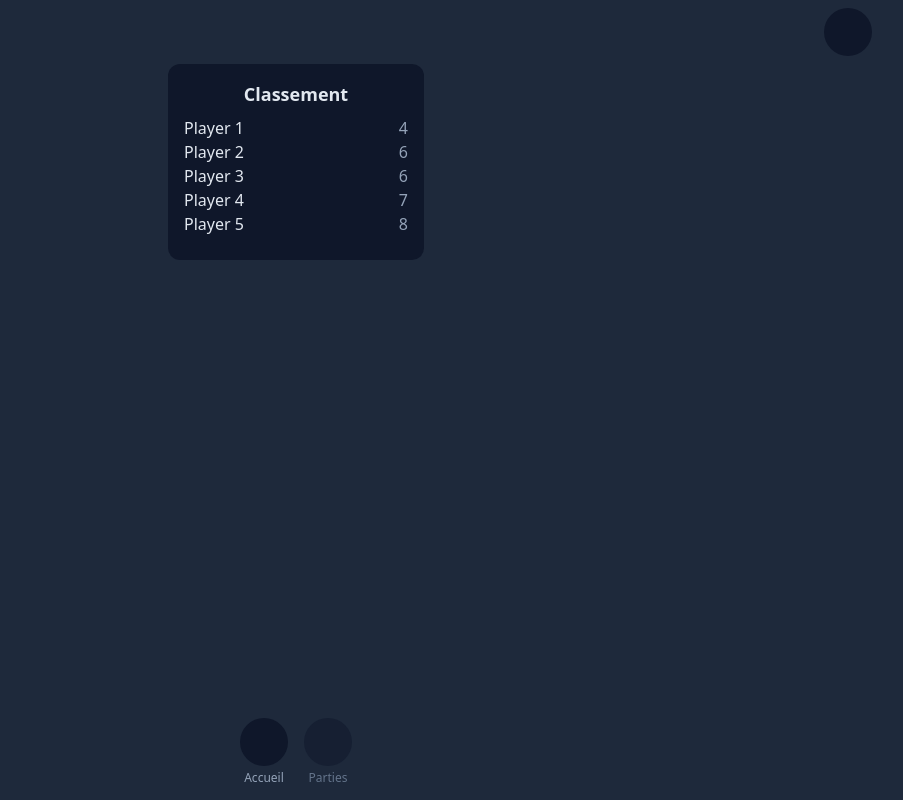
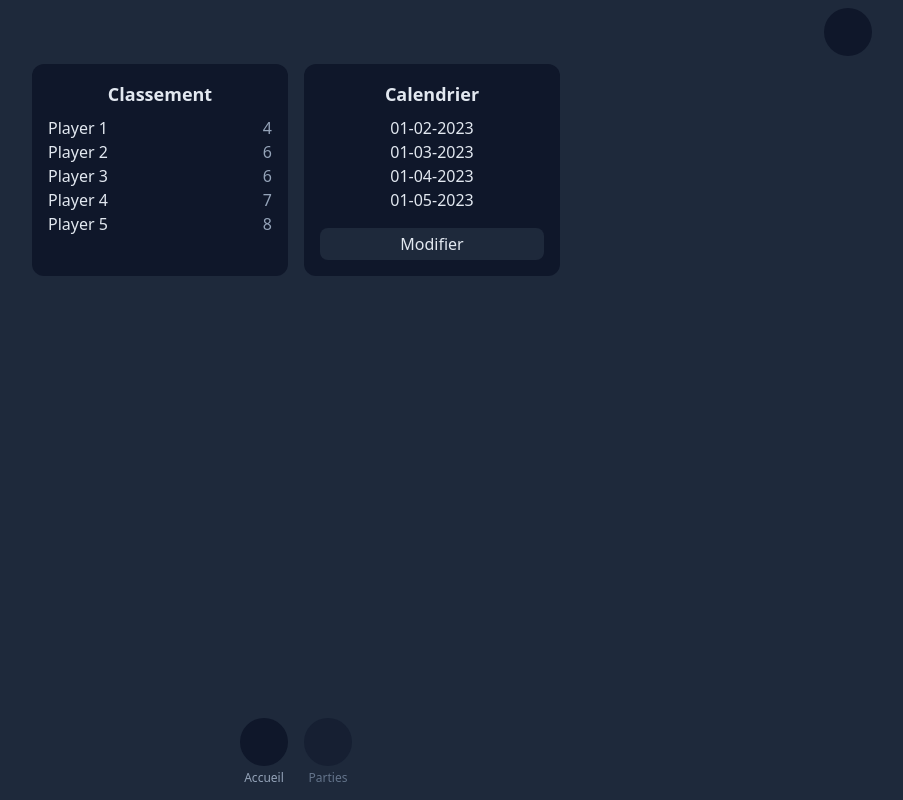
Before and after one commit to VincentBriand44/tarot-fullstack, a SvelteKit app: page / in a window 1280 px wide. Shown: the whole page, without its empty margins (344-1247 px from the left). Built offline with nearby package versions, Linux system fonts and the light colour scheme; some icons are missing.

Commit message:
:sparkles: calendar in home page
Closes #4

```diff
--- a/src/lib/components/PlayerRanking.svelte
+++ /dev/null
@@ -1,14 +0,0 @@
-<script lang="ts">
-	import type { Player } from '$types/app';
-
-	export let players: Player[];
-</script>
-
-<section class="flex flex-col items-center w-64 p-4 pb-6 rounded-xl bg-slate-900">
-	<h2 class="mb-2 text-lg font-bold">Classement</h2>
-	<ul class="w-full">
-		{#each players as { name, score }}
-			<li class="flex justify-between">{name}<span class="text-slate-400">{score}</span></li>
-		{/each}
-	</ul>
-</section>
--- /dev/null
+++ b/src/lib/components/home/Calendar.svelte
@@ -0,0 +1,15 @@
+<script lang="ts">
+	import type { Calendar } from '$types/app';
+
+	export let calendar: Calendar[];
+</script>
+
+<section class="flex flex-col items-center justify-between w-64 p-4 rounded-xl bg-slate-900">
+	<h2 class="mb-2 text-lg font-bold">Calendrier</h2>
+	<ul>
+		{#each calendar as { date }}
+			<li class="flex justify-between">{date}</li>
+		{/each}
+	</ul>
+	<a href="/calendar" class="w-full px-2 py-1 mt-4 text-center rounded-lg bg-slate-800">Modifier</a>
+</section>
--- a/src/lib/types/app.d.ts
+++ b/src/lib/types/app.d.ts
@@ -9,3 +9,7 @@ export interface Player {
 	name: string;
 	score: number;
 }
+
+export interface Calendar {
+	date: string;
+}
--- a/src/routes/+page.server.ts
+++ b/src/routes/+page.server.ts
@@ -1,4 +1,4 @@
-import type { Player } from '$types/app';
+import type { Calendar, Player } from '$types/app';
 
 export const load = () => {
 	return {
@@ -8,6 +8,13 @@ export const load = () => {
 			{ name: 'Player 3', score: 6 },
 			{ name: 'Player 4', score: 7 },
 			{ name: 'Player 5', score: 8 }
-		] as Player[]
+		] as Player[],
+		calendar: [
+			//
+			{ date: '01-02-2023' },
+			{ date: '01-03-2023' },
+			{ date: '01-04-2023' },
+			{ date: '01-05-2023' }
+		] as Calendar[]
 	};
 };
--- a/src/routes/+page.svelte
+++ b/src/routes/+page.svelte
@@ -1,10 +1,12 @@
 <script>
-	import PlayerRanking from '$components/PlayerRanking.svelte';
+	import Calendar from '$components/home/Calendar.svelte';
+	import PlayerRanking from '$components/home/PlayerRanking.svelte';
 
 	export let data;
-	const { players } = data;
+	const { players, calendar } = data;
 </script>
 
 <div class="flex justify-center gap-4">
 	<PlayerRanking {players} />
+	<Calendar {calendar} />
 </div>
```
